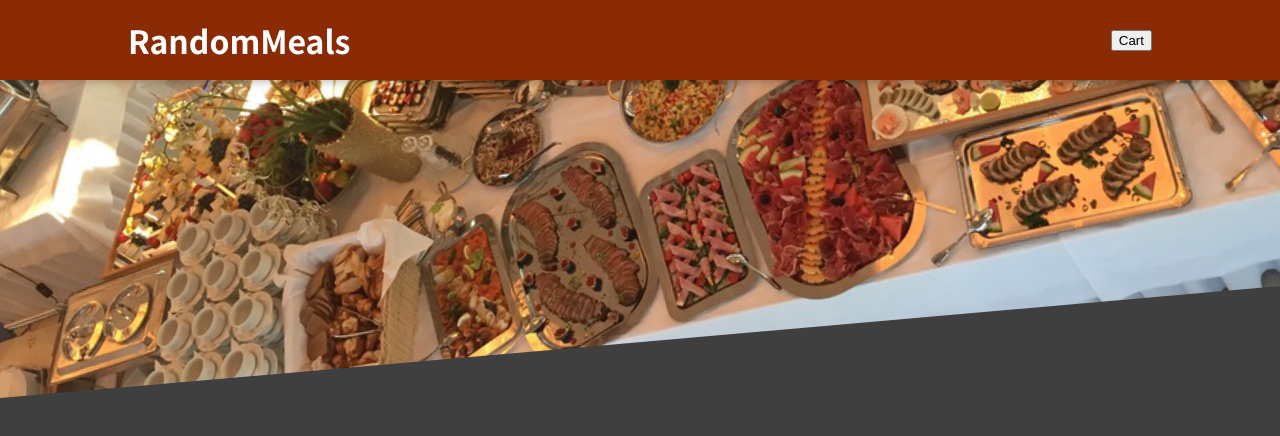
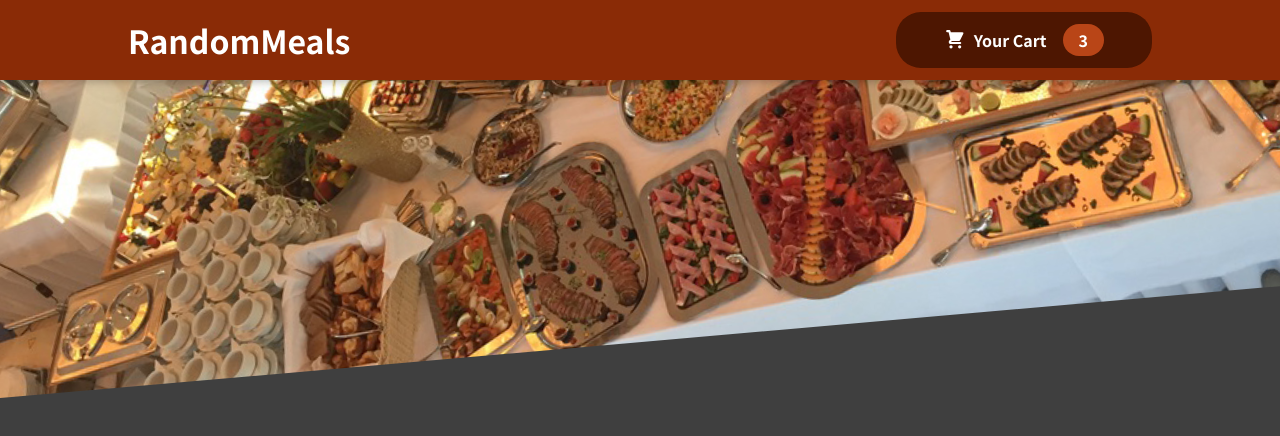
Before and after one commit to DavidSurina/react-training-food-order-app, a React (Create React App) app: page / in a window 1280 px wide. Shown: the top 436 px of the page. Built offline with nearby package versions, Linux system fonts and the light colour scheme.

Commit message:
created HeaderCartButton component, added styling to it and imported it to the Header component

```diff
--- a/src/components/Layout/Header.js
+++ b/src/components/Layout/Header.js
@@ -1,5 +1,6 @@
 import {Fragment} from 'react';
 
+import HeaderCartButton from './HeaderCartButton';
 import mealsImage from '../../assets/meals.jpg';
 import classes from './Header.module.css';
 
@@ -7,7 +8,7 @@
     return <Fragment>
         <header className={classes.header}>
             <h1>RandomMeals</h1>
-            <button>Cart</button>
+            <HeaderCartButton />
         </header>
         <div className={classes['main-image']}>
             <img src={mealsImage} alt='Table full of delicious food!'/>
--- /dev/null
+++ b/src/components/Layout/HeaderCartButton.js
@@ -0,0 +1,16 @@
+import CartIcon from '../Cart/CartIcon';
+import classes from './HeaderCartButton.module.css';
+
+const HeaderCartButton = (props) => {
+  return (
+    <button className={classes.button}>
+      <span className={classes.icon}>
+        <CartIcon />
+      </span>
+      <span>Your Cart</span>
+      <span className={classes.badge}>3</span>
+    </button>
+  );
+};
+
+export default HeaderCartButton;
--- /dev/null
+++ b/src/components/Layout/HeaderCartButton.module.css
@@ -0,0 +1,59 @@
+.button {
+  cursor: pointer;
+  font: inherit;
+  border: none;
+  background-color: #4d1601;
+  color: white;
+  padding: 0.75rem 3rem;
+  display: flex;
+  justify-content: space-around;
+  align-items: center;
+  border-radius: 25px;
+  font-weight: bold;
+}
+
+.button:hover,
+.button:active {
+  background-color: #2c0d00;
+}
+
+.icon {
+  width: 1.35rem;
+  height: 1.35rem;
+  margin-right: 0.5rem;
+}
+
+.badge {
+  background-color: #b94517;
+  padding: 0.25rem 1rem;
+  border-radius: 25px;
+  margin-left: 1rem;
+  font-weight: bold;
+}
+
+.button:hover .badge,
+.button:active .badge {
+  background-color: #92320c;
+}
+
+.bump {
+  animation: bump 300ms ease-out;
+}
+
+@keyframes bump {
+  0% {
+    transform: scale(1);
+  }
+  10% {
+    transform: scale(0.9);
+  }
+  30% {
+    transform: scale(1.1);
+  }
+  50% {
+    transform: scale(1.15);
+  }
+  100% {
+    transform: scale(1);
+  }
+}
```
Also changed, not shown: 1 other file (tests, documents, lock files or other folders).
